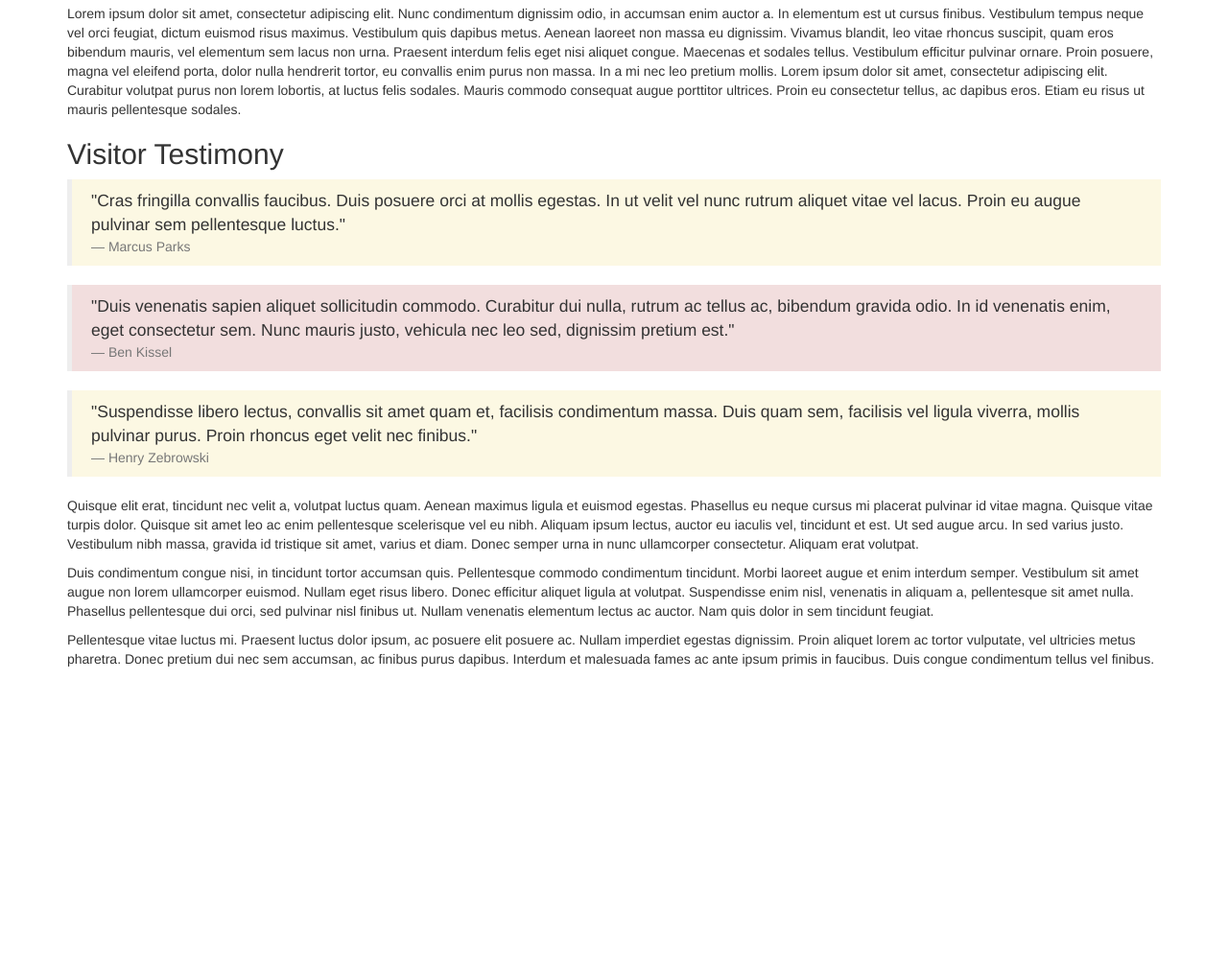
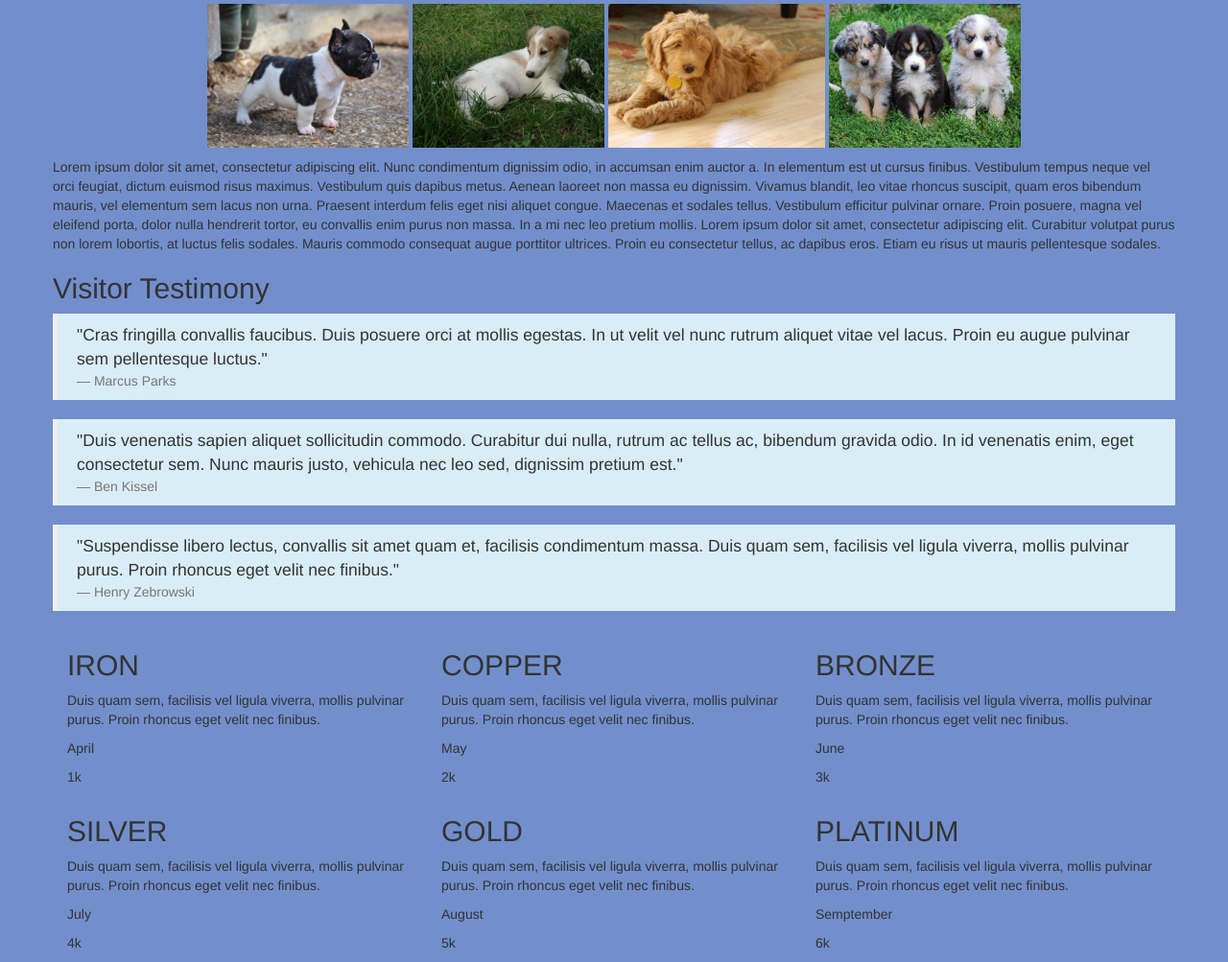
Before and after one commit to MattStaudacher/vacation-site, a plain HTML site: page index.html in a window 1280 px wide. Shown: the part 266-1269 px from the top of the page at 96% size. Before the commit the page ends 973 px from the top, so only its background shows below. Drawn offline with Linux system fonts and the light colour scheme.

Commit message:
it will add styling, columns, rows and centers content

```diff
--- /dev/null
+++ b/css/style.css
@@ -0,0 +1,9 @@
+.images{
+  text-align: center;
+}
+body{
+  background-color: #728fcc;
+}
+.jumbotron{
+  background-color: #b8e198;
+}
--- a/index.html
+++ b/index.html
@@ -2,13 +2,20 @@
 <html>
 <head>
   <link href="css/bootstrap.css" rel="stylesheet" type="text/css">
+  <link href="css/style.css" rel="stylesheet" type="text/css">
   <title>Hell, Michigan</title>
 </head>
 <body>
   <div class="container">
+    <div class="row">
       <div class="jumbotron"><h1>Welcome to Hell, Michigan</h1>
       <p><em>A Little Slice of Heaven.</em></p></div>
-
+    </div>
+    <div class="row">
+      <p class="images"><img src="img/frenchie.jpg" height="150px">
+      <img src="img/borzoi.jpg" height="150px">
+      <img src="img/goldendoodle.jpg" height="150px">
+      <img src="img/aussie.jpg" height="150px"></p>
       <p>Lorem ipsum dolor sit amet, consectetur adipiscing elit.
       Nunc condimentum dignissim odio, in accumsan enim auctor
       a. In elementum est ut cursus finibus. Vestibulum tempus
@@ -30,14 +37,14 @@
 
       <h2>Visitor Testimony</h2>
 
-    <blockquote class="bg-warning">
+      <blockquote class="bg-info">
         "Cras fringilla convallis faucibus. Duis posuere orci at
         mollis egestas. In ut velit vel nunc rutrum aliquet vitae
         vel lacus. Proin eu augue pulvinar sem pellentesque luctus."
         <footer>Marcus Parks</footer>
       </blockquote>
 
-    <blockquote class="bg-danger">
+      <blockquote class="bg-info">
         "Duis venenatis sapien aliquet sollicitudin commodo.
         Curabitur dui nulla, rutrum ac tellus ac, bibendum
         gravida odio. In id venenatis enim, eget consectetur sem.
@@ -46,21 +53,66 @@
         <footer>Ben Kissel</footer>
       </blockquote>
 
-    <blockquote class="bg-warning">
+      <blockquote class="bg-info">
         "Suspendisse libero lectus, convallis sit amet quam
         et, facilisis condimentum massa. Duis quam sem,
         facilisis vel ligula viverra, mollis pulvinar purus.
         Proin rhoncus eget velit nec finibus."
         <footer>Henry Zebrowski</footer>
       </blockquote>
+    </div>
+  <div class="row">
+    <div class="col-md-4">
+      <h2>IRON</h2>
+      <p>Duis quam sem,
+      facilisis vel ligula viverra, mollis pulvinar purus.
+      Proin rhoncus eget velit nec finibus.</p>
+      <p>April</p>
+      <p>1k</p>
+    </div>
+    <div class="col-md-4">
+      <h2>COPPER</h2>
+      <p>Duis quam sem,
+      facilisis vel ligula viverra, mollis pulvinar purus.
+      Proin rhoncus eget velit nec finibus.</p>
+      <p>May</p>
+      <p>2k</p>
+  </div>
+  <div class="col-md-4">
+    <h2>BRONZE</h2>
+      <p>Duis quam sem,
+      facilisis vel ligula viverra, mollis pulvinar purus.
+      Proin rhoncus eget velit nec finibus.</p>
+      <p>June</p>
+      <p>3k</p>
+  </div>
+  <div class="col-md-4">
+    <h2>SILVER</h2>
+    <p>Duis quam sem,
+    facilisis vel ligula viverra, mollis pulvinar purus.
+    Proin rhoncus eget velit nec finibus.</p>
+    <p>July</p>
+    <p>4k</p>
+  </div>
+  <div class="col-md-4">
+    <h2>GOLD</h2>
+    <p>Duis quam sem,
+    facilisis vel ligula viverra, mollis pulvinar purus.
+    Proin rhoncus eget velit nec finibus.</p>
+    <p>August</p>
+    <p>5k</p>
+  </div>
+  <div class="col-md-4">
+    <h2>PLATINUM</h2>
+    <p>Duis quam sem,
+    facilisis vel ligula viverra, mollis pulvinar purus.
+    Proin rhoncus eget velit nec finibus.</p>
+    <p>Semptember</p>
+    <p>6k</p>
+  </div>
 
-    <p>Quisque elit erat, tincidunt nec velit a, volutpat luctus quam. Aenean maximus ligula et euismod egestas. Phasellus eu neque cursus mi placerat pulvinar id vitae magna. Quisque vitae turpis dolor. Quisque sit amet leo ac enim pellentesque scelerisque vel eu nibh. Aliquam ipsum lectus, auctor eu iaculis vel, tincidunt et est. Ut sed augue arcu. In sed varius justo. Vestibulum nibh massa, gravida id tristique sit amet, varius et diam. Donec semper urna in nunc ullamcorper consectetur. Aliquam erat volutpat.</p>
-
-    <p>Duis condimentum congue nisi, in tincidunt tortor accumsan quis. Pellentesque commodo condimentum tincidunt. Morbi laoreet augue et enim interdum semper. Vestibulum sit amet augue non lorem ullamcorper euismod. Nullam eget risus libero. Donec efficitur aliquet ligula at volutpat. Suspendisse enim nisl, venenatis in aliquam a, pellentesque sit amet nulla. Phasellus pellentesque dui orci, sed pulvinar nisl finibus ut. Nullam venenatis elementum lectus ac auctor. Nam quis dolor in sem tincidunt feugiat.</p>
-
-    <p>Pellentesque vitae luctus mi. Praesent luctus dolor ipsum, ac posuere elit posuere ac.
-    Nullam imperdiet egestas dignissim. Proin aliquet lorem ac tortor vulputate, vel ultricies metus pharetra. Donec pretium dui nec sem accumsan, ac finibus purus dapibus. Interdum et malesuada fames ac ante ipsum primis in faucibus. Duis congue condimentum tellus vel finibus.
-    </p>
+  </div>
+  </div>
   </div>
 </body>
 </html>
```
Also changed, not shown: img/aussie.jpg (added), img/borzoi.jpg (added), img/frenchie.jpg (added), img/goldendoodle.jpg (added). Lines whose indentation alone changed are shown as unchanged.
